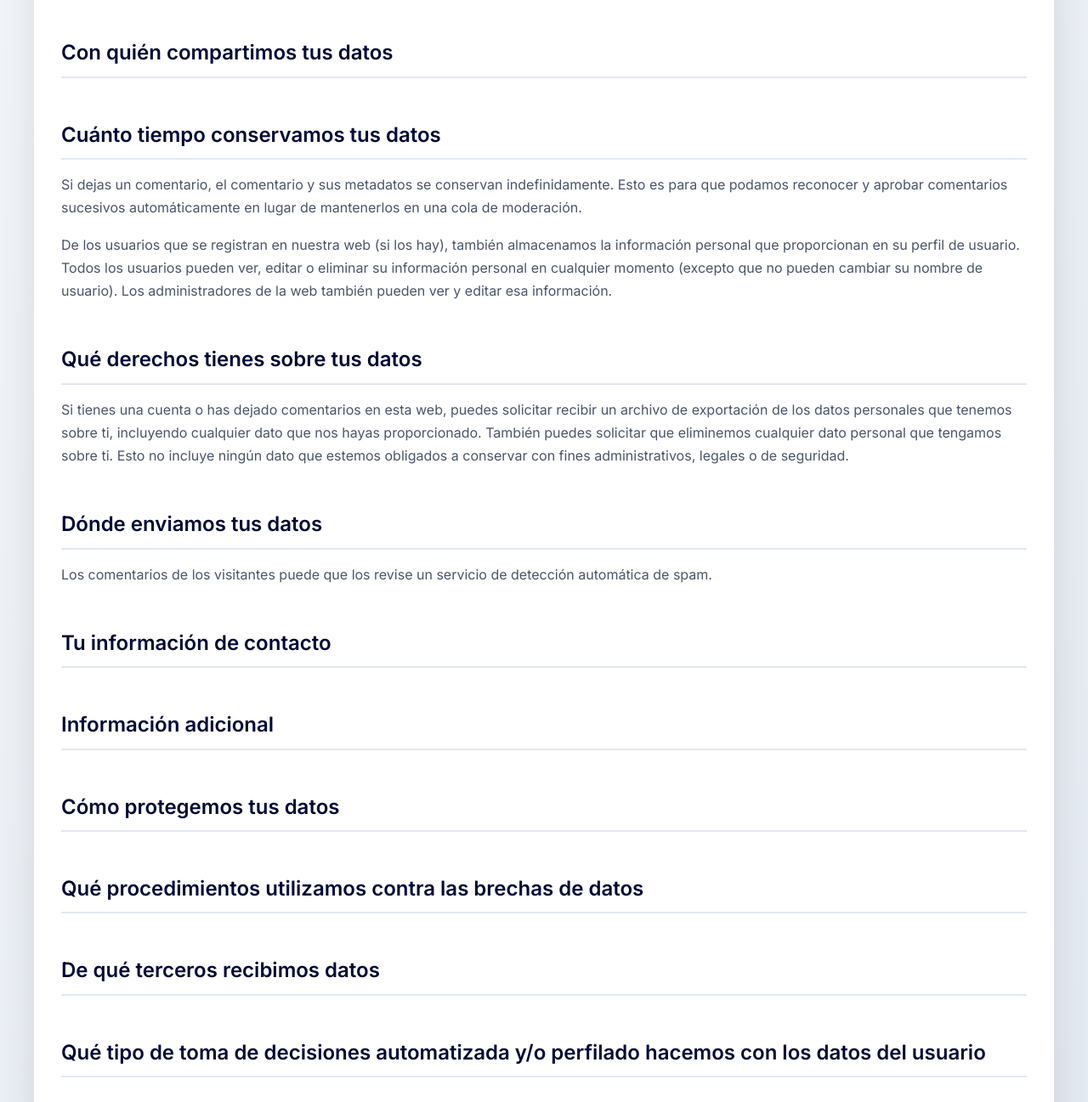
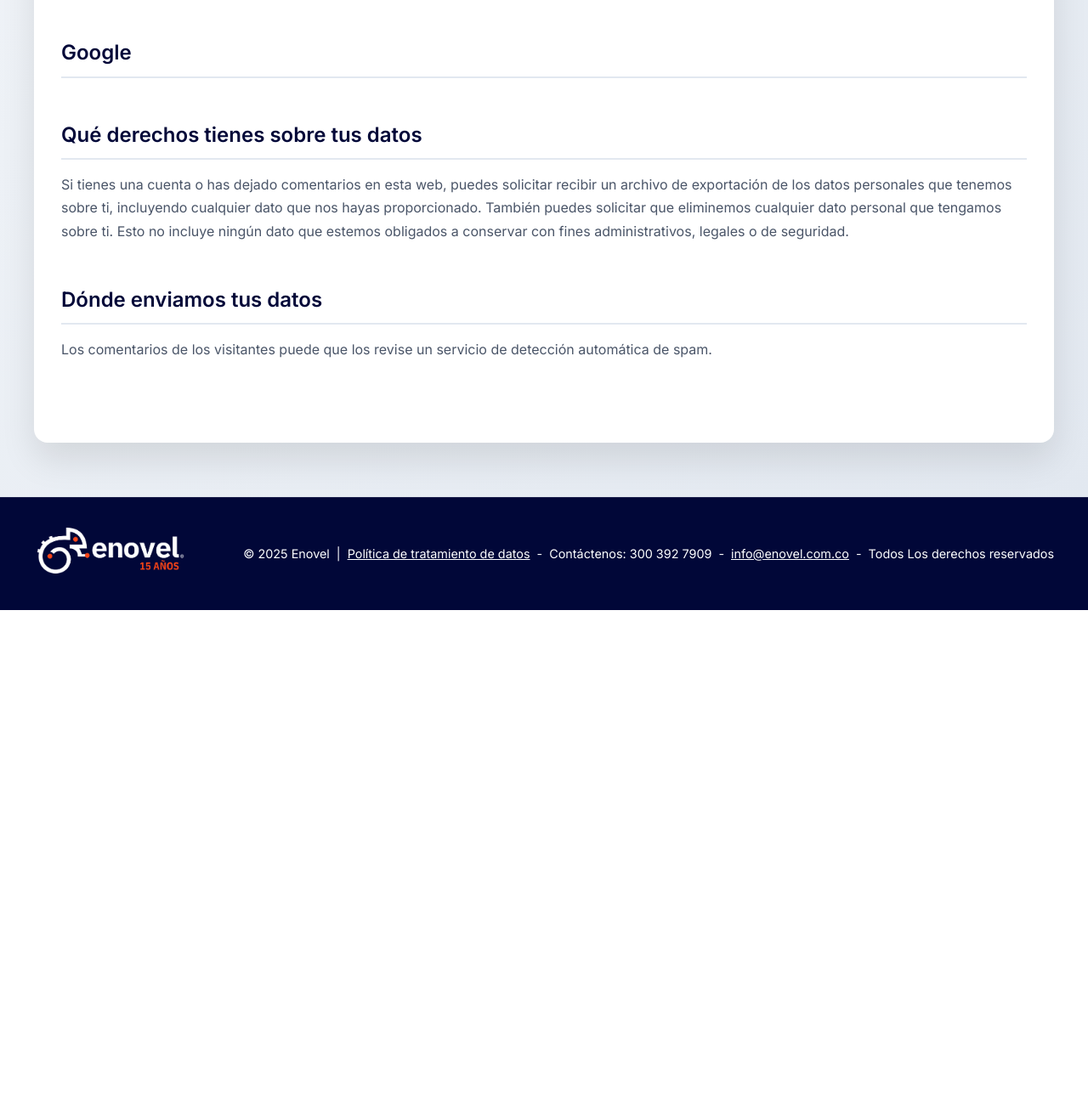
Before and after one commit to Friii-7/astro-enovel-dev, an Astro site: page /politicas in a window 1280 px wide. Shown: the part 1500-2797 px from the top of the page at 85% size. After the commit the page ends 2218 px from the top, so only its background shows below. Built offline with nearby package versions, Linux system fonts and the light colour scheme; Astro itself is replaced by a stand-in of ours.

Commit message:
Refactor privacy policy content for clarity and relevance
- Removed outdated sections regarding data sharing and retention to streamline the policy.
- Introduced a new section titled "Google" to address specific data handling practices.
- Updated header styles for improved visual consistency and readability.

```diff
--- a/src/components/politicas/politicas.astro
+++ b/src/components/politicas/politicas.astro
@@ -62,18 +62,8 @@
           <h2 class="section-title">Analítica</h2>
         </div>
 
-        <div class="politicas-section-content">
-          <h2 class="section-title">Con quién compartimos tus datos</h2>
-        </div>
-
       <div class="politicas-section-content">
-        <h2 class="section-title">Cuánto tiempo conservamos tus datos</h2>
-        <p class="section-text">
-          Si dejas un comentario, el comentario y sus metadatos se conservan indefinidamente. Esto es para que podamos reconocer y aprobar comentarios sucesivos automáticamente en lugar de mantenerlos en una cola de moderación.
-        </p>
-        <p class="section-text">
-          De los usuarios que se registran en nuestra web (si los hay), también almacenamos la información personal que proporcionan en su perfil de usuario. Todos los usuarios pueden ver, editar o eliminar su información personal en cualquier momento (excepto que no pueden cambiar su nombre de usuario). Los administradores de la web también pueden ver y editar esa información.
-        </p>
+        <h2 class="section-title">Google</h2>
       </div>
 
       <div class="politicas-section-content">
@@ -90,33 +80,9 @@
         </p>
       </div>
 
-              <div class="politicas-section-content">
-          <h2 class="section-title">Tu información de contacto</h2>
-        </div>
 
-        <div class="politicas-section-content">
-          <h2 class="section-title">Información adicional</h2>
-        </div>
 
-        <div class="politicas-section-content">
-          <h2 class="section-title">Cómo protegemos tus datos</h2>
-        </div>
 
-        <div class="politicas-section-content">
-          <h2 class="section-title">Qué procedimientos utilizamos contra las brechas de datos</h2>
-        </div>
-
-        <div class="politicas-section-content">
-          <h2 class="section-title">De qué terceros recibimos datos</h2>
-        </div>
-
-        <div class="politicas-section-content">
-          <h2 class="section-title">Qué tipo de toma de decisiones automatizada y/o perfilado hacemos con los datos del usuario</h2>
-        </div>
-
-        <div class="politicas-section-content">
-          <h2 class="section-title">Requerimientos regulatorios de revelación de información del sector</h2>
-        </div>
     </div>
   </div>
 </section>
@@ -138,8 +104,7 @@
   }
 
   .politicas-header {
-    background: linear-gradient(135deg, #010738 0%, #1e3a8a 100%);
-    color: white;
+    color: #010738;
     padding: 3rem 2rem;
     text-align: center;
   }
@@ -148,10 +113,7 @@
     font-size: 2.5rem;
     font-weight: 700;
     margin-bottom: 1rem;
-    background: linear-gradient(135deg, #ffffff 0%, #e2e8f0 100%);
-    -webkit-background-clip: text;
-    -webkit-text-fill-color: transparent;
-    background-clip: text;
+    color: #000000;
   }
 
   .politicas-subtitle {
```
